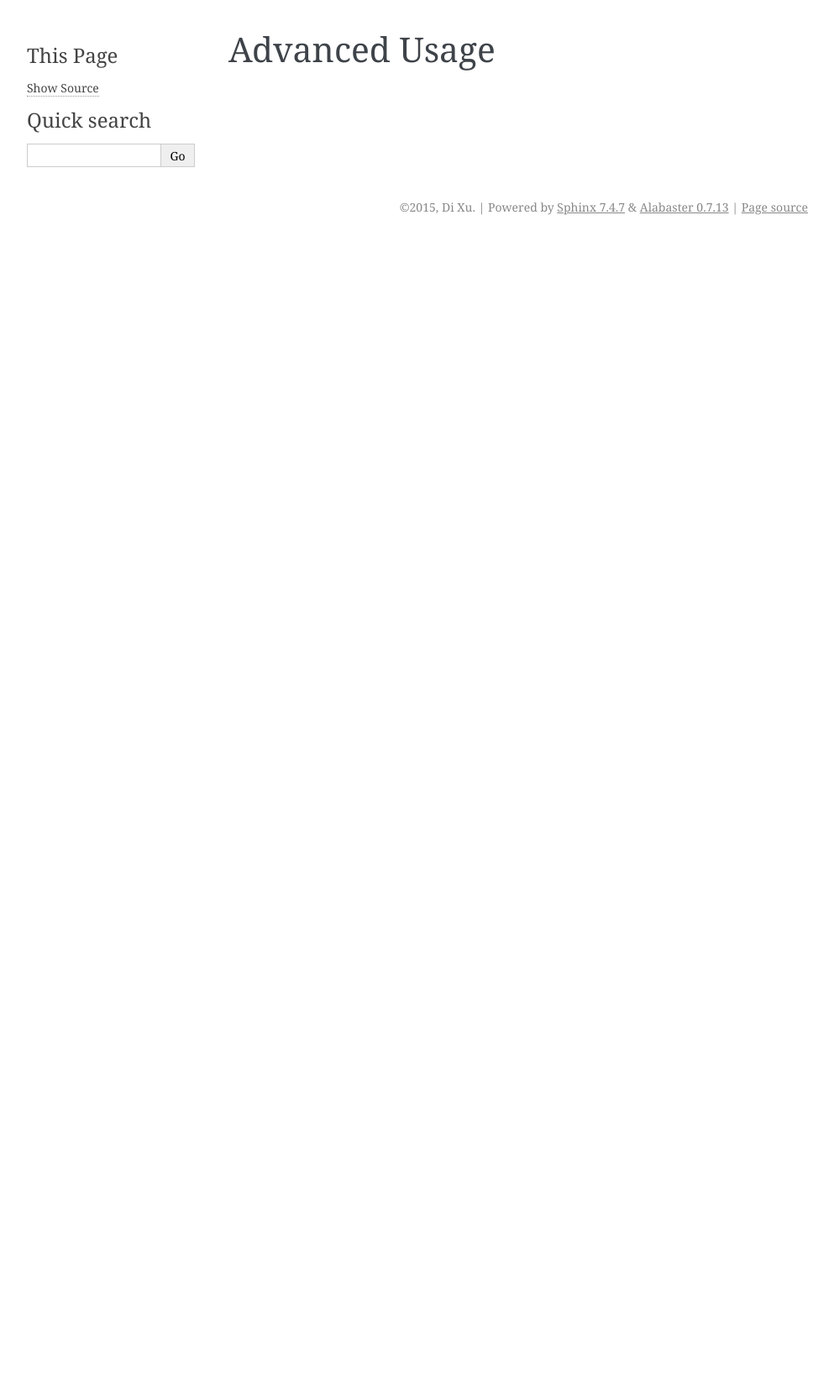
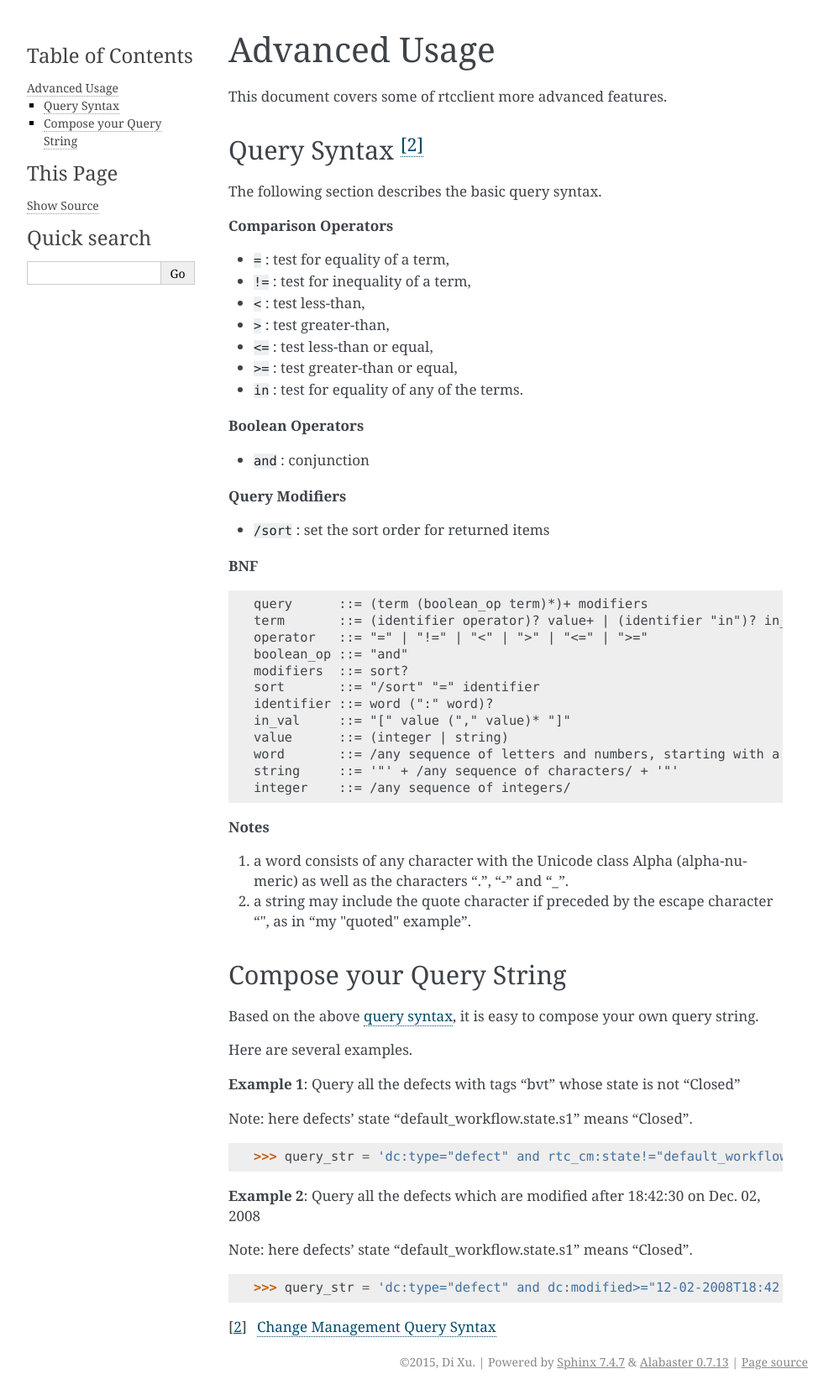
Before and after one commit to dixudx/rtcclient, a Sphinx documentation site: the page built from doc/source/advanced_usage.rst, in a window 1280 px wide. Shown: the whole page at 84% size, without its empty margins (148-1141 px from the left). Built offline with Sphinx 7.4.7, drawn with Linux system fonts in a browser that asks for light colours; before the commit the page ends 900 px from its top, so only the background shows below that.

Commit message:
add advanced usage on querying

```diff
--- a/doc/source/advanced_usage.rst
+++ b/doc/source/advanced_usage.rst
@@ -1,2 +1,85 @@
+.. _advanced_usage:
+
+
 Advanced Usage
 ==============
+
+This document covers some of rtcclient more advanced features.
+
+
+.. _query_syntax:
+
+Query Syntax [2]_
+-----------------
+
+The following section describes the basic query syntax.
+
+
+**Comparison Operators**
+
+* ``=`` : test for equality of a term,
+* ``!=`` : test for inequality of a term,
+* ``<`` : test less-than,
+* ``>`` : test greater-than,
+* ``<=`` : test less-than or equal,
+* ``>=`` : test greater-than or equal,
+* ``in`` : test for equality of any of the terms.
+
+
+**Boolean Operators**
+
+* ``and`` : conjunction
+
+
+**Query Modifiers**
+
+* ``/sort`` : set the sort order for returned items
+
+
+**BNF**
+
+::
+
+    query      ::= (term (boolean_op term)*)+ modifiers
+    term       ::= (identifier operator)? value+ | (identifier "in")? in_val
+    operator   ::= "=" | "!=" | "<" | ">" | "<=" | ">="
+    boolean_op ::= "and"
+    modifiers  ::= sort?
+    sort       ::= "/sort" "=" identifier
+    identifier ::= word (":" word)?
+    in_val     ::= "[" value ("," value)* "]"
+    value      ::= (integer | string)
+    word       ::= /any sequence of letters and numbers, starting with a letter/
+    string     ::= '"' + /any sequence of characters/ + '"'
+    integer    ::= /any sequence of integers/
+
+
+**Notes**
+
+1. a word consists of any character with the Unicode class Alpha (alpha-numeric) as well as the characters ".", "-" and "_".
+2. a string may include the quote character if preceded by the escape character "\", as in "my \"quoted\" example".
+
+
+.. _query_compose:
+
+Compose your Query String
+-------------------------
+
+Based on the above :ref:`query syntax <query_syntax>`, it is easy to compose
+your own query string.
+
+Here are several examples.
+
+**Example 1**: Query all the defects with tags "bvt" whose state is not "Closed"
+
+Note: here defects' state "default_workflow.state.s1" means "Closed".
+
+    >>> query_str = 'dc:type="defect" and rtc_cm:state!="default_workflow.state.s1" and dc:subject="bvt"'
+
+**Example 2**: Query all the defects which are modified after 18:42:30 on Dec. 02, 2008
+
+Note: here defects' state "default_workflow.state.s1" means "Closed".
+
+    >>> query_str = 'dc:type="defect" and dc:modified>="12-02-2008T18:42:30"'
+
+.. [2] `Change Management Query Syntax <http://open-services.net/bin/view/Main/CmQuerySyntaxV1>`_
```
Also changed, not shown: doc/source/quickstart.rst (+16 -6 lines), doc/source/workitem_attr.rst (+6 -2 lines), doc/source/index.rst (line endings or trailing spaces).
